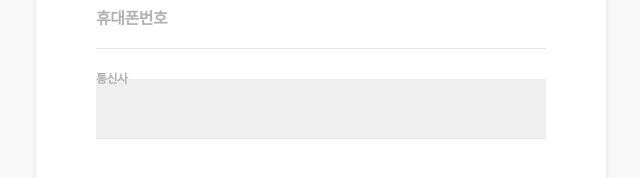
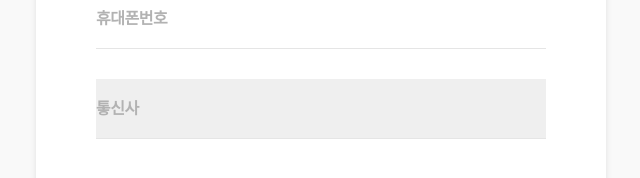
Before and after one commit to limsongeun94/bunjang_clone, a Next.js app: page /signup in a window 1280 px wide. Shown: the part 432-610 px from the top of the page, without its empty margins (319-959 px from the left). Built offline with nearby package versions, Linux system fonts and the light colour scheme; a web font is replaced by a local one.

Commit message:
Revert "signup - select box floting label"
This reverts commit c9bdb8fa519231b4762e26d1cff5615764d2571c.

```diff
--- a/src/pages/signup/index.tsx
+++ b/src/pages/signup/index.tsx
@@ -22,8 +22,9 @@ export default () => {
         </div>
 
         <MyInput placeholder={"예시: 01012345678"}>휴대폰번호</MyInput>
-        <div className="floating-label">
-          <select className="floating-select bottom-0 text-[100%] leading-[1.15] text-[#191919]">
+        <div className="field">
+          <label>
+            <select className="field_input">
               <option className="hidden" value="" />
               <option value="skt">SKT</option>
               <option value="kt">KT</option>
@@ -32,7 +33,8 @@ export default () => {
               <option value="kt_alddle">KT 알뜰폰</option>
               <option value="lg_alddle">LG U+ 알뜰폰</option>
             </select>
-          <label>통신사</label>
+            <p>톻신사</p>
+          </label>
         </div>
         {/* <MyInput>통신사</MyInput> */}
       </div>
--- a/src/styles/my_input.css
+++ b/src/styles/my_input.css
@@ -22,6 +22,7 @@
   letter-spacing: -0.5px;
 }
 .field_input::placeholder {
+  /* opacity: 1; */
   color: transparent;
 }
 .field label p {
@@ -47,53 +48,8 @@
   top: 0;
   font-size: 0.75rem;
 }
-.field select:focus + p,
-.field select:not([value=""]):valid + p {
-  top: 0;
-  font-size: 0.75rem;
-}
 .field_input:not(:focus) + p {
   top: 50%;
   font-size: 1rem;
   transform: translateY(-50%);
 }
-
-.floating-label {
-  position: relative;
-  margin-bottom: 20px;
-}
-
-.floating-select {
-  display: block;
-  width: 100% !important;
-  height: 3.75rem;
-  padding: 0;
-  font-size: 1.3125rem;
-  font-weight: 900;
-  border-bottom: 1px solid rgb(229, 229, 229);
-  outline: none;
-  appearance: none;
-  color: rgb(33, 33, 33);
-  box-sizing: border-box;
-  letter-spacing: -0.5px;
-}
-.floating-select:focus {
-  border-color: rgb(25, 25, 25);
-}
-.floating-label label {
-  top: 50%;
-  font-size: 1rem;
-  transform: translateY(-50%);
-  position: absolute;
-  left: 0;
-  color: rgb(178, 178, 178);
-  font-weight: 700;
-  transition: top 0.2s, font-size 0.2s;
-  user-select: none;
-  pointer-events: none;
-}
-.floating-select:focus ~ label,
-.floating-select:not([value=""]):valid ~ label {
-  top: 0;
-  font-size: 0.75rem;
-}
```
Also changed, not shown: src/pages/index.tsx (+11 -7 lines), 2 other files (tests, documents, lock files or other folders). Lines whose indentation alone changed are shown as unchanged.
